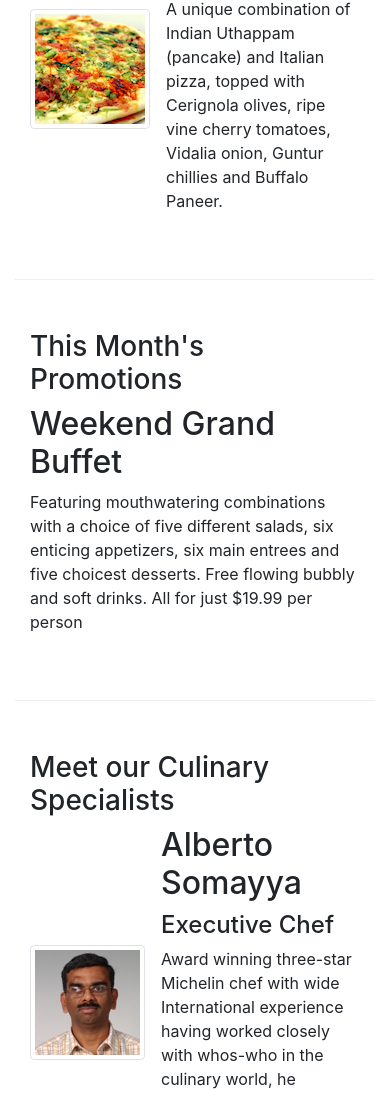
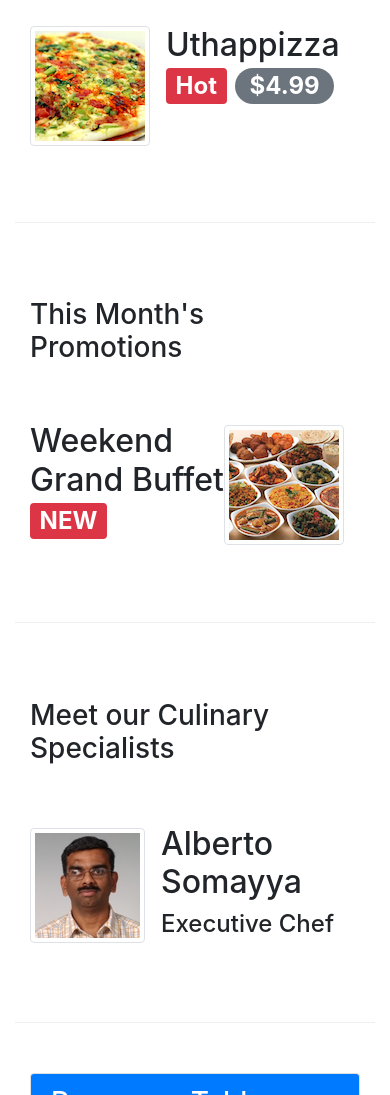
Before and after one commit to harshendrashah/conFusion, a website: page index.html in a window 390 px wide. Shown: the part 768-1863 px from the top of the page. Drawn offline with nearby package versions, Linux system fonts and the light colour scheme.

Commit message:
Assignment2 task2

```diff
--- a/index.html
+++ b/index.html
@@ -41,7 +41,10 @@
                     <p>We take inspiration from the World's best cuisines, and create a unique fusion experience. Our lipsmacking creations will tickle your culinary senses!</p>
                 </div>
                 <div class="col-12 col-sm align-self-center">
-                        <img src="img/logo.png" class="img-fluid">
+                    <img src="img/logo.png" class="img-fluid">
+                </div>
+                <div class="col-12 col-sm align-self-center">
+                    <button type="submit" class="btn btn-primary">Reserve</button>
                 </div>
             </div>
         </div>
@@ -56,12 +59,12 @@
                 <div class="media">
                     <img class="d-flex mr-3 img-thumbnail align-self-center"
                         src="img/uthappizza.png" alt="uthappizza">
-                    <div class="meddia-body">
+                    <div class="media-body">
                         <h2 class="mt-0">Uthappizza <span class="badge badge-danger">Hot</span> <span class="badge badge-pill badge-secondary">$4.99</span></h2>
-                        <p>A unique combination of Indian Uthappam (pancake) and Italian pizza, topped with Cerignola olives, ripe vine cherry tomatoes, Vidalia onion, Guntur chillies and Buffalo Paneer.</p>
-                    </div>
+                        <p class="d-none d-sm-block">A unique combination of Indian Uthappam (pancake) and Italian pizza, topped with Cerignola olives, ripe vine cherry tomatoes, Vidalia onion, Guntur chillies and Buffalo Paneer.</p>
                     </div>
                 </div>
+            </div>
         </div>
 
 
@@ -70,8 +73,14 @@
                 <h3>This Month's Promotions</h3>
             </div>
             <div class="col col-sm col-md">
-                <h2>Weekend Grand Buffet</h2>
-                <p>Featuring mouthwatering combinations with a choice of five different salads, six enticing appetizers, six main entrees and five choicest desserts. Free flowing bubbly and soft drinks. All for just $19.99 per person </p>
+                <div class="media">
+                    <div class="media-body">
+                        <h2 class="mt-0">Weekend Grand Buffet <span class="badge badge-danger">NEW</span></h2>
+                        <p class="d-none d-sm-block">Featuring mouthwatering combinations with a choice of five different salads, six enticing appetizers, six main entrees and five choicest desserts. Free flowing bubbly and soft drinks. All for just $19.99 per person </p>
+                    </div>
+                    <img class="d-flex mr-3 img-thumbnail align-self-center"
+                        src="img/buffet.png" alt="buffet">
+                </div>
             </div>
         </div>
 
@@ -86,7 +95,7 @@
                     <div class="media-body">
                         <h2 class="mt-0">Alberto Somayya</h2>
                         <h4>Executive Chef</h4>
-                        <p>Award winning three-star Michelin chef with wide International experience having worked closely with whos-who in the culinary world, he specializes in creating mouthwatering Indo-Italian fusion experiences. </p>
+                        <p class="d-none d-sm-block">Award winning three-star Michelin chef with wide International experience having worked closely with whos-who in the culinary world, he specializes in creating mouthwatering Indo-Italian fusion experiences. </p>
                     </div>
                 </div>
             </div>
```
